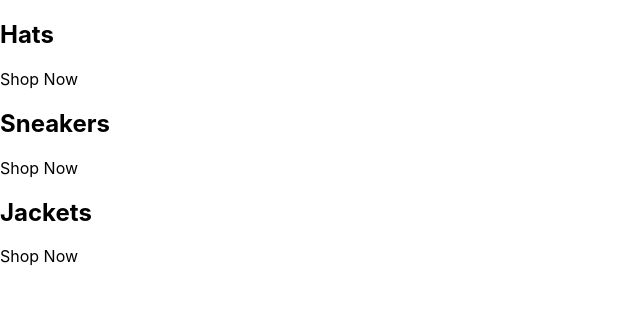
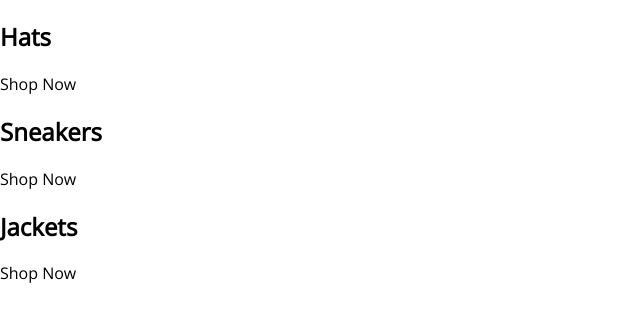
Before and after one commit to priyan-coder/Thrifty, a React (Create React App) app in the folder front-end/: page / in a window 1280 px wide. Shown: the top 322 px of the page, without its empty margins (0-640 px from the left). Built offline with nearby package versions, Linux system fonts and the light colour scheme; grey boxes are pictures that could not be loaded.

Commit message:
Updated Font for entire app

```diff
--- a/front-end/public/index.html
+++ b/front-end/public/index.html
@@ -15,6 +15,12 @@
       user's mobile device or desktop. See https://developers.google.com/web/fundamentals/web-app-manifest/
     -->
     <link rel="manifest" href="%PUBLIC_URL%/manifest.json" />
+    <link rel="preconnect" href="https://fonts.googleapis.com" />
+    <link rel="preconnect" href="https://fonts.gstatic.com" crossorigin />
+    <link
+      href="https://fonts.googleapis.com/css2?family=Open+Sans:wght@300&display=swap"
+      rel="stylesheet"
+    />
     <!--
       Notice the use of %PUBLIC_URL% in the tags above.
       It will be replaced with the URL of the `public` folder during the build.
--- a/front-end/src/index.css
+++ b/front-end/src/index.css
@@ -1,8 +1,6 @@
 body {
   margin: 0;
-  font-family: -apple-system, BlinkMacSystemFont, 'Segoe UI', 'Roboto', 'Oxygen',
-    'Ubuntu', 'Cantarell', 'Fira Sans', 'Droid Sans', 'Helvetica Neue',
-    sans-serif;
+  font-family: 'Open Sans', sans-serif;
   -webkit-font-smoothing: antialiased;
   -moz-osx-font-smoothing: grayscale;
 }
```
